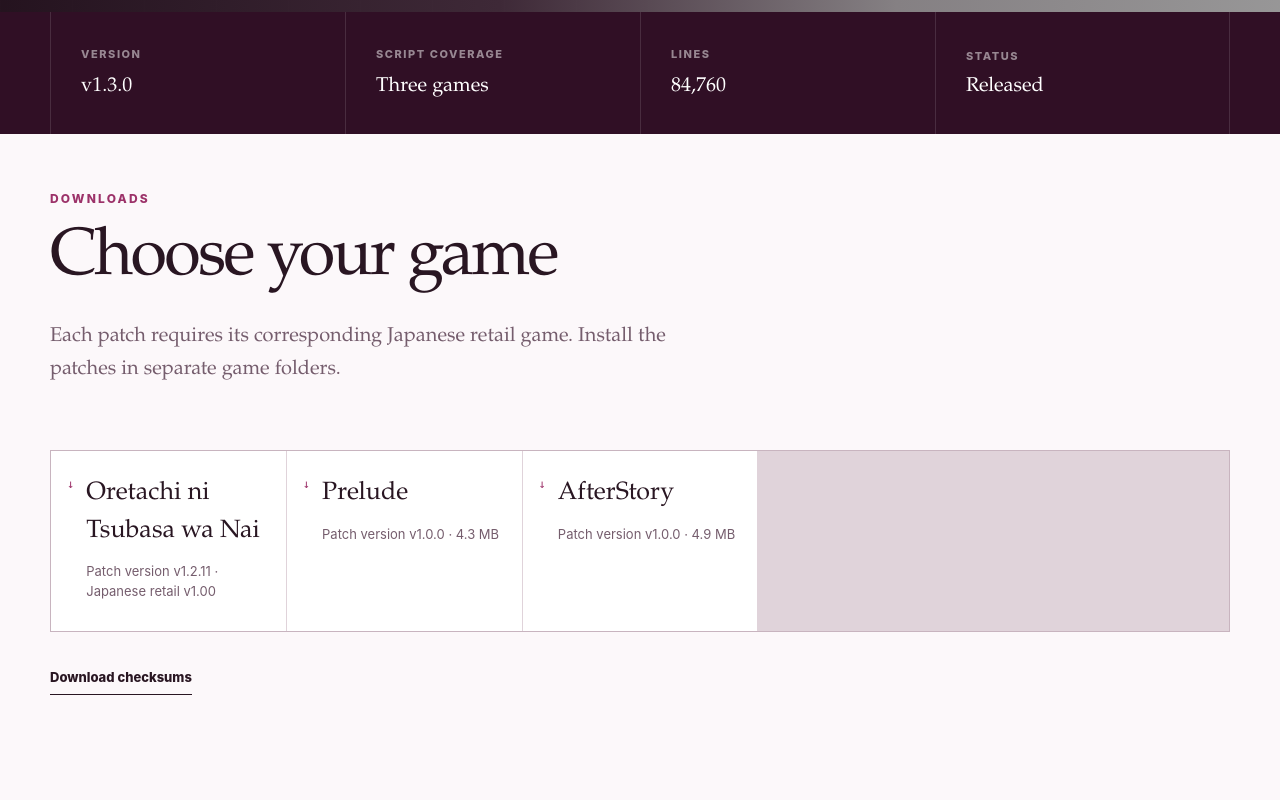
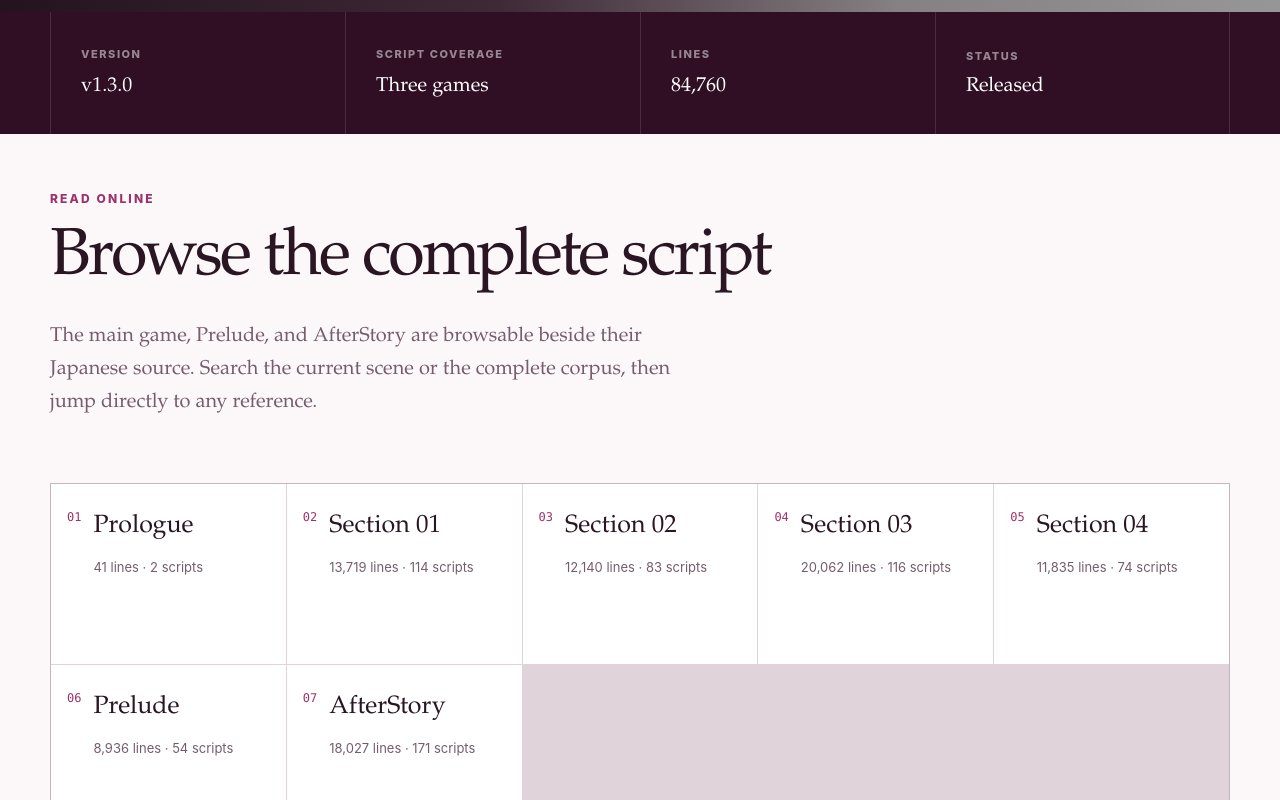
Before and after one commit to MAO-TLs/oretsuba, a Next.js app: page / in a window 1280 px wide. Shown: the part 940-1740 px from the top of the page. Built offline with nearby package versions, Linux system fonts and the light colour scheme; grey boxes are pictures that could not be loaded.

Commit message:
Remove standalone downloads section

```diff
--- a/app/page.tsx
+++ b/app/page.tsx
@@ -2,7 +2,6 @@
 import { SiteNav } from "./SiteNav";
 import { SiteFooter } from "./SiteFooter";
 import index from "../public/script-data/index.json";
-import release from "../public/release.json";
 
 export const dynamic = "force-static";
 
@@ -45,7 +44,7 @@
               Now including <em>Prelude</em> and <em>AfterStory</em>.
             </p>
             <div className="hero-actions">
-              <a className="button button-primary" href="#downloads">
+              <a className="button button-primary" href="https://github.com/MAO-TLs/oretsuba/releases/tag/v1.3.0">
                 Download patches
                 <span aria-hidden="true">↓</span>
               </a>
@@ -83,25 +82,6 @@
             <strong className="release-status">Released</strong>
           </div>
         </div>
-      </section>
-
-      <section className="section shell" id="downloads">
-        <div className="section-heading">
-          <p className="eyebrow">Downloads</p>
-          <h2>Choose your game</h2>
-          <p>Each patch requires its corresponding Japanese retail game. Install the patches in separate game folders.</p>
-        </div>
-        <div className="chapter-grid">
-          <a className="chapter-card" href="https://github.com/MAO-TLs/oretsuba/releases/download/v1.3.0/OreTsuba-English-v1.2.11.zip">
-            <span className="chapter-number" aria-hidden="true">↓</span>
-            <div><h3>Oretachi ni Tsubasa wa Nai</h3><p>Patch version v1.2.11 · Japanese retail v1.00</p></div>
-          </a>
-          {release.editions.map(edition => <a className="chapter-card" href={edition.url} key={edition.id}>
-            <span className="chapter-number" aria-hidden="true">↓</span>
-            <div><h3>{edition.title}</h3><p>Patch version v{edition.version} · {(edition.zip_bytes / 1_000_000).toFixed(1)} MB</p></div>
-          </a>)}
-        </div>
-        <a className="text-link" href="./SHA256SUMS.txt">Download checksums</a>
       </section>
 
       <section className="section shell">
```
Also changed, not shown: 2 other files (tests, documents, lock files or other folders).
